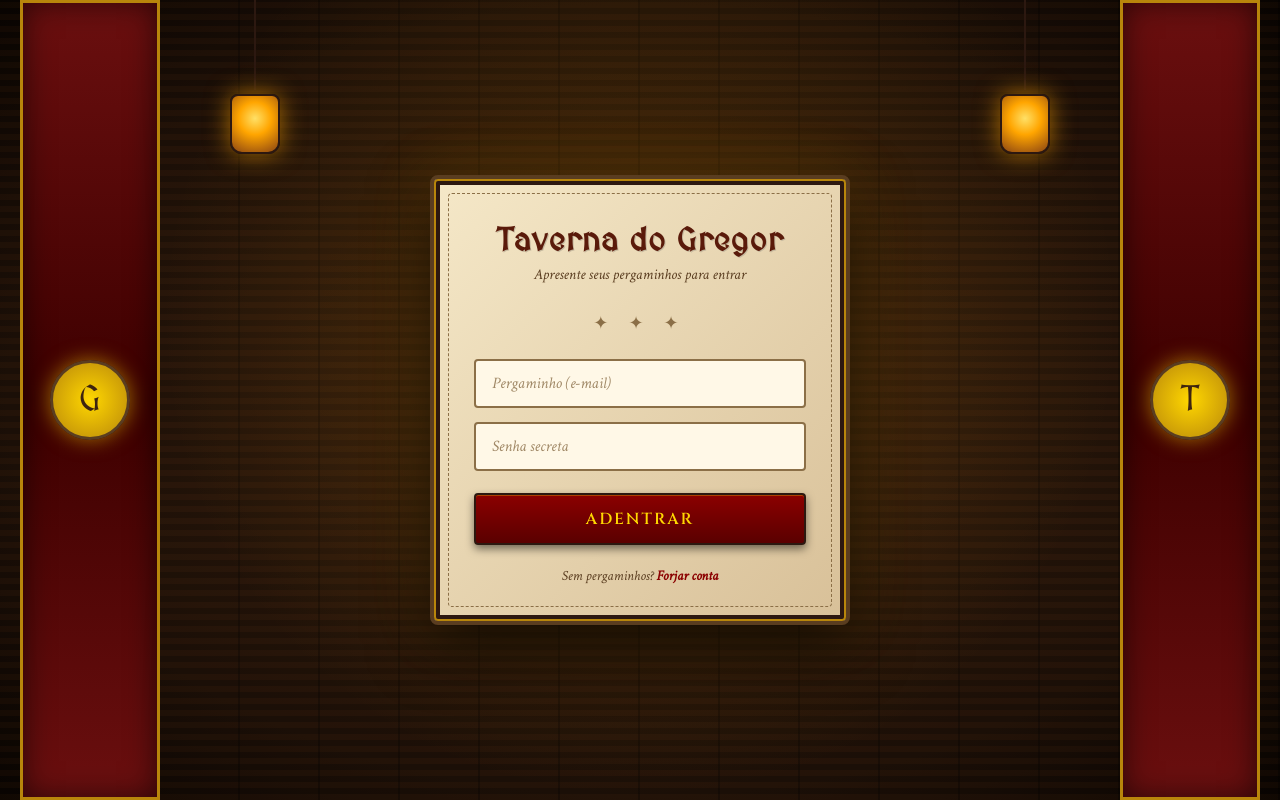
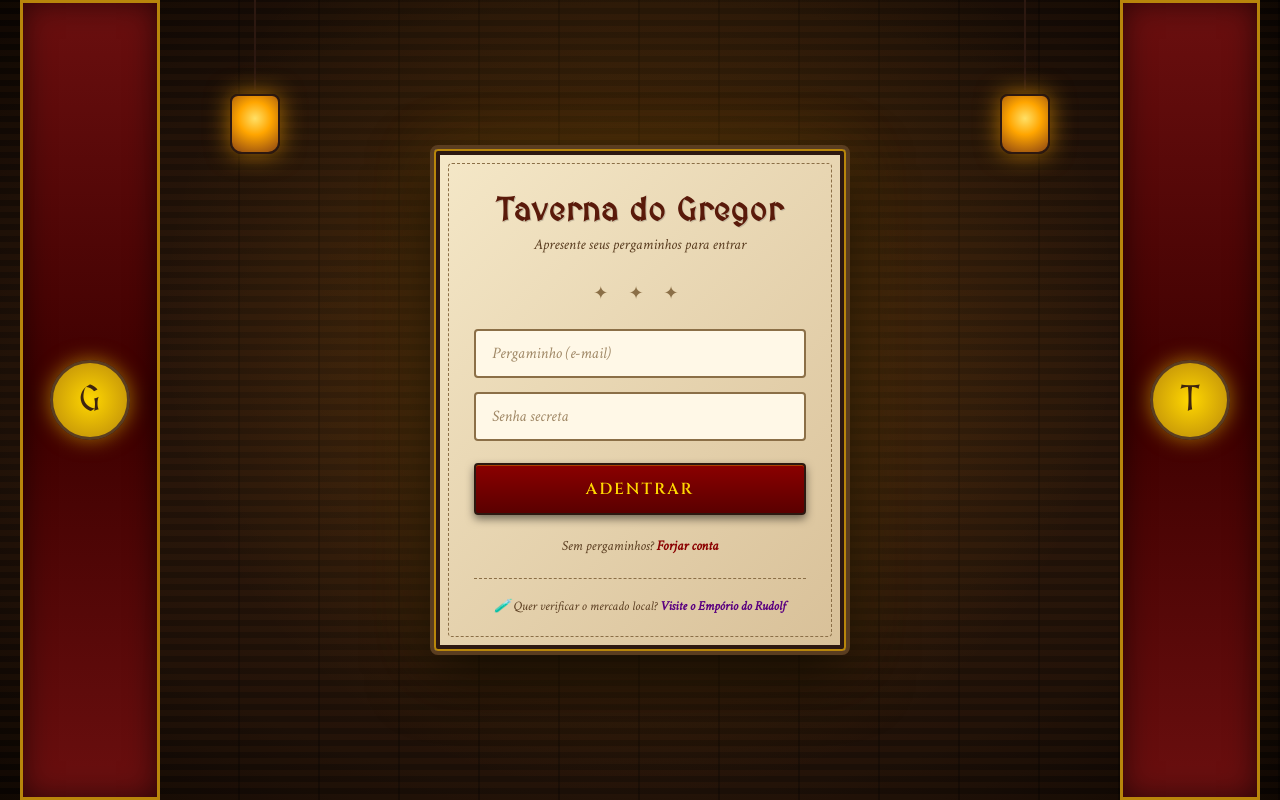
Before and after one commit to MatheusMunduruca/todo-frontend, a React (Vite) app: page /login in a window 1280 px wide. Built offline with nearby package versions, Linux system fonts and the light colour scheme.

Commit message:
feat: adiciona link para Rudolf e aumenta volume do ouro

```diff
--- a/src/pages/Auth.module.css
+++ b/src/pages/Auth.module.css
@@ -253,3 +253,30 @@
 .link a:hover {
   text-decoration: underline;
 }
+
+/* Link para o Empório do Rudolf */
+.rudolf {
+  margin-top: 1.4rem;
+  padding-top: 1.2rem;
+  border-top: 1px dashed #8B6F47;
+  text-align: center;
+}
+
+.rudolfLink {
+  font-family: 'Crimson Text', Georgia, serif;
+  font-size: 13px;
+  color: #5A3D20;
+  font-style: italic;
+  margin: 0;
+}
+
+.rudolfLink a {
+  color: #5A0080;
+  font-weight: 600;
+  text-decoration: none;
+}
+
+.rudolfLink a:hover {
+  color: #7B00B8;
+  text-decoration: underline;
+}
--- a/src/pages/Login.jsx
+++ b/src/pages/Login.jsx
@@ -88,6 +88,15 @@ export default function Login() {
         <p className={styles.link}>
           Sem pergaminhos? <Link to="/register">Forjar conta</Link>
         </p>
+
+        <div className={styles.rudolf}>
+          <p className={styles.rudolfLink}>
+            🧪 Quer verificar o mercado local?{' '}
+            <a href="http://localhost:5174" target="_blank" rel="noreferrer">
+              Visite o Empório do Rudolf
+            </a>
+          </p>
+        </div>
       </div>
     </div>
   )
--- a/src/pages/Register.jsx
+++ b/src/pages/Register.jsx
@@ -29,8 +29,8 @@ export default function Register() {
       if (data.goldBalance > 0) {
         try {
           const goldAudio = new Audio('/sounds/gold.mp3')
-          const v = Number(localStorage.getItem('app-volume') ?? 0.25)
-          goldAudio.volume = Math.min(1, v * 1.4)
+          const v = Number(localStorage.getItem('app-volume') ?? 0.6)
+          goldAudio.volume = Math.min(1, Math.max(0.75, v * 2.0))
           goldAudio.play().catch(() => {})
         } catch {}
       }
--- a/src/pages/Tasks.jsx
+++ b/src/pages/Tasks.jsx
@@ -126,8 +126,8 @@ export default function Tasks() {
         showTemporaryDialog(`${PRAISE} +${reward} de ouro!`, 'happy')
         try {
           const goldAudio = new Audio('/sounds/gold.mp3')
-          const v = Number(localStorage.getItem('app-volume') ?? 0.25)
-          goldAudio.volume = Math.min(1, v * 1.4)
+          const v = Number(localStorage.getItem('app-volume') ?? 0.6)
+          goldAudio.volume = Math.min(1, Math.max(0.75, v * 2.0))
           goldAudio.play().catch(() => {})
         } catch {}
       }
```
